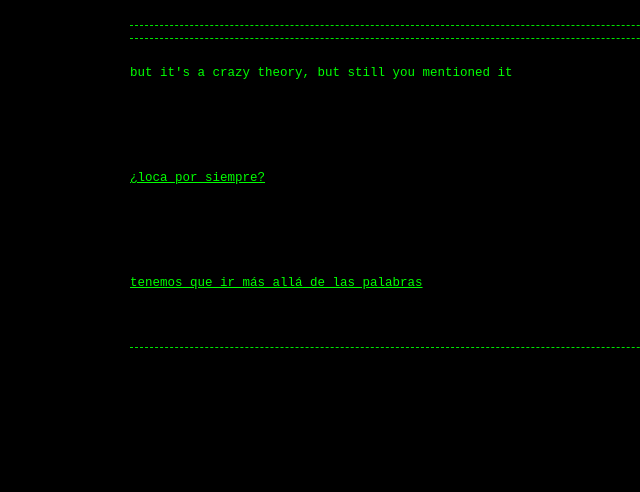
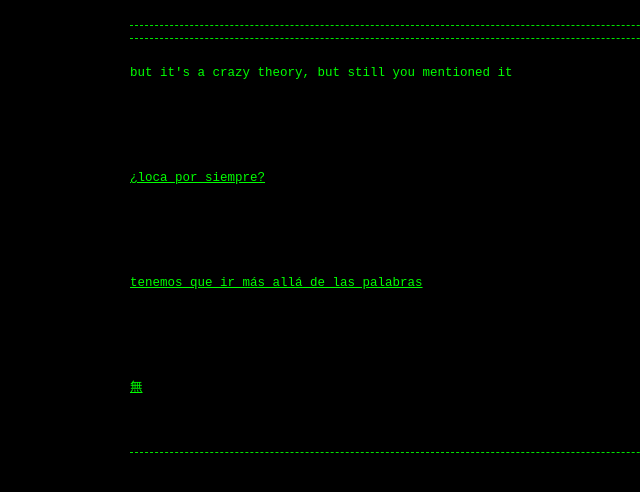
Before and after one commit to Guerrillaradio/watchtower, a Jekyll site: the page built from index.md, in a window 1280 px wide. Shown: the top 492 px of the page, without its empty margins (210-850 px from the left). Built offline with Jekyll 4.4.1, drawn with Linux system fonts in a browser that asks for light colours; our own code applies the rules of GitHub Pages for plain Markdown files.

Commit message:
Update index.md

```diff
--- a/index.md
+++ b/index.md
@@ -10,3 +10,8 @@
 <p>
 
 <a href="https://www.youtube.com/watch?v=IdzXbIW9kxY&t=2044s"><div><font color="#00ff00">tenemos que ir más allá de las palabras</font></div><div></div><div><font color="#00ff00"> </font><font color="#00ff00"> </font></div></a>
+
+<p>
+<p>
+
+<a href="https://www.youtube.com/watch?v=OCIaDU_Ghp4&start_radio=1&t=105s"><div><font color="#00ff00">無</font></div><div></div><div><font color="#00ff00"> </font><font color="#00ff00"> </font></div></a>
```
